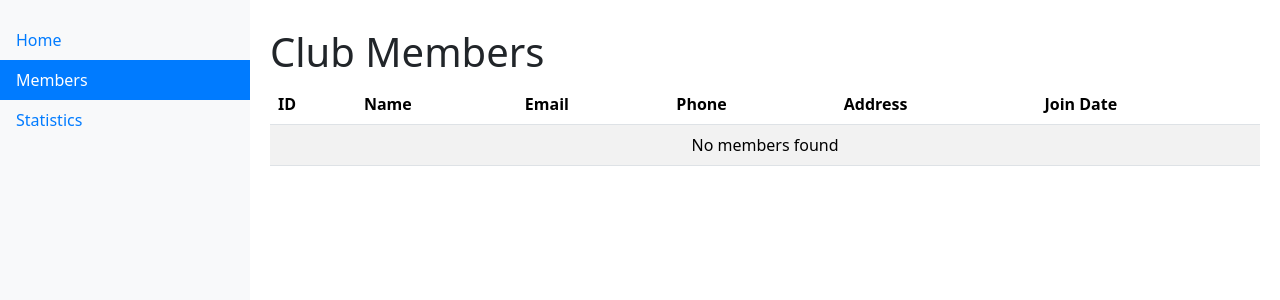
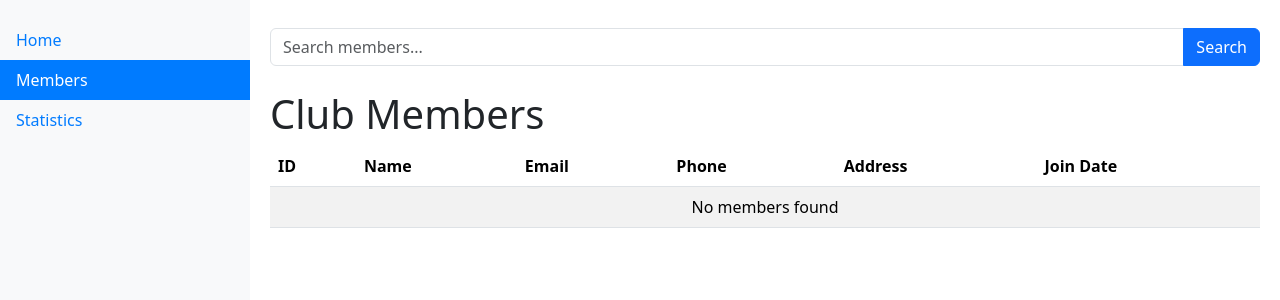
Before and after one commit to leons-code-corner/club_management_app, a Flask app: page /members in a window 1280 px wide. Shown: the top 300 px of the page. Run offline with Flask 3, Linux system fonts and the light colour scheme.

Commit message:
added search functionalty

```diff
--- a/app/routes.py
+++ b/app/routes.py
@@ -1,4 +1,4 @@
-from flask import Blueprint, render_template, redirect, url_for, flash
+from flask import Blueprint, render_template, redirect, url_for, flash, request
 from .forms import MemberForm
 from .models import db, Member, Membership, MembershipType
 from datetime import datetime, timedelta
@@ -9,11 +9,20 @@ main = Blueprint('main', __name__)
 def index():
     return render_template('index.html')
 
-@main.route('/members')
+@main.route('/members', methods=['GET', 'POST'])
 def members():
-    # Fetch all members from the database
-    members = Member.query.all()
-    return render_template('members.html', members=members)
+    search_query = request.args.get('search', '')  # Get search query from URL
+    if search_query:
+        # Filter members by name or email if there's a search query
+        members = Member.query.filter(
+            (Member.name.ilike(f'%{search_query}%')) |
+            (Member.email.ilike(f'%{search_query}%'))
+        ).all()
+    else:
+        # If no search query, return all members
+        members = Member.query.all()
+
+    return render_template('members.html', members=members, search_query=search_query)
 
 
 @main.route('/add_member', methods=['GET', 'POST'])
--- a/app/templates/members.html
+++ b/app/templates/members.html
@@ -3,6 +3,16 @@
 {% block title %}Members List{% endblock %}
 
 {% block content %}
+
+    <!-- Search form -->
+    <form class="mb-4" method="GET" action="{{ url_for('main.members') }}">
+        <div class="input-group">
+            <input type="text" name="search" class="form-control" placeholder="Search members..." value="{{ search_query }}">
+            <button class="btn btn-primary" type="submit">Search</button>
+        </div>
+    </form>
+
+
     <h1>Club Members</h1>
     <table class="table table-striped">
         <thead>
```
